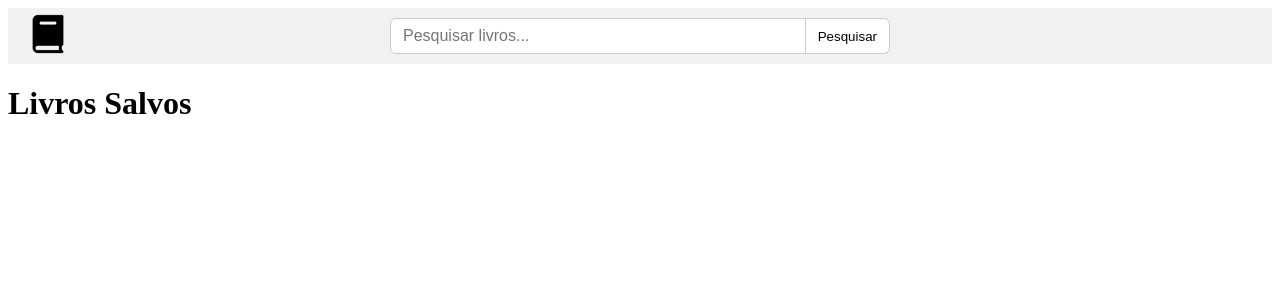
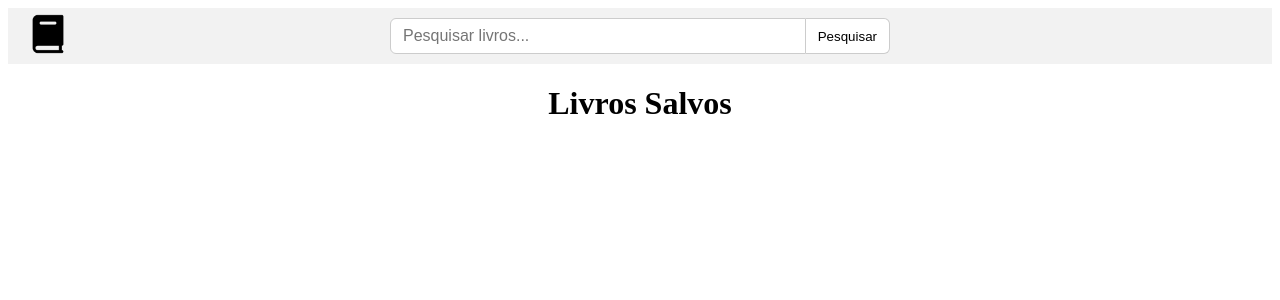
Before and after one commit to Linzackk/MinhaBiblioteca, a React (Vite) app in the folder minha-biblioteca/: page / in a window 1280 px wide. Shown: the top 300 px of the page. Built offline with nearby package versions, Linux system fonts and the light colour scheme.

Commit message:
style centralizacao dos titulos das paginas

```diff
--- /dev/null
+++ b/minha-biblioteca/src/components/PageTitle.tsx
@@ -0,0 +1,9 @@
+import "./pageTitle.css"
+
+interface PageTitleProp {
+    title: string
+}
+
+export function PageTitle({ title }: PageTitleProp) {
+    return <h1 className="page-title">{title}</h1>
+}
--- /dev/null
+++ b/minha-biblioteca/src/components/pageTitle.css
@@ -0,0 +1,3 @@
+.page-title {
+    text-align: center;
+}
--- a/minha-biblioteca/src/pages/Home.tsx
+++ b/minha-biblioteca/src/pages/Home.tsx
@@ -3,6 +3,7 @@ import type { Book } from "../types/Book";
 import { BookList } from "../components/BookList";
 import { BookModal } from "../components/BookModal";
 import { BooksContext } from "../contexts/BooksContext";
+import { PageTitle } from "../components/PageTitle";
 
 
 export function Home() {
@@ -11,7 +12,7 @@ export function Home() {
 
     return (
         <div>
-            <h1>Livros Salvos</h1>
+            <PageTitle title="Livros Salvos"/>
             <BookList books={books} onSelect={setSelectedBook}/>
             <BookModal book={selectedBook} onClose={() => setSelectedBook(null)}/>
         </div>
--- a/minha-biblioteca/src/pages/Search.tsx
+++ b/minha-biblioteca/src/pages/Search.tsx
@@ -5,6 +5,7 @@ import { useLocation } from "react-router-dom";
 import { BookList } from "../components/BookList";
 import { BookModal } from "../components/BookModal";
 import { BooksContext } from "../contexts/BooksContext";
+import { PageTitle } from "../components/PageTitle";
 
 export function Search() {
     const [selectedBook, setSelectedBook] = useState<Book | null>(null);
@@ -62,7 +63,7 @@ export function Search() {
 
     return (
         <div>
-            <h1>Buscar Livros</h1>
+            <PageTitle title="Resultados"/>
             <BookList books={results} onSelect={setSelectedBook}/>
             <BookModal book={selectedBook} onClose={() => setSelectedBook(null)}/>
         </div>
```
